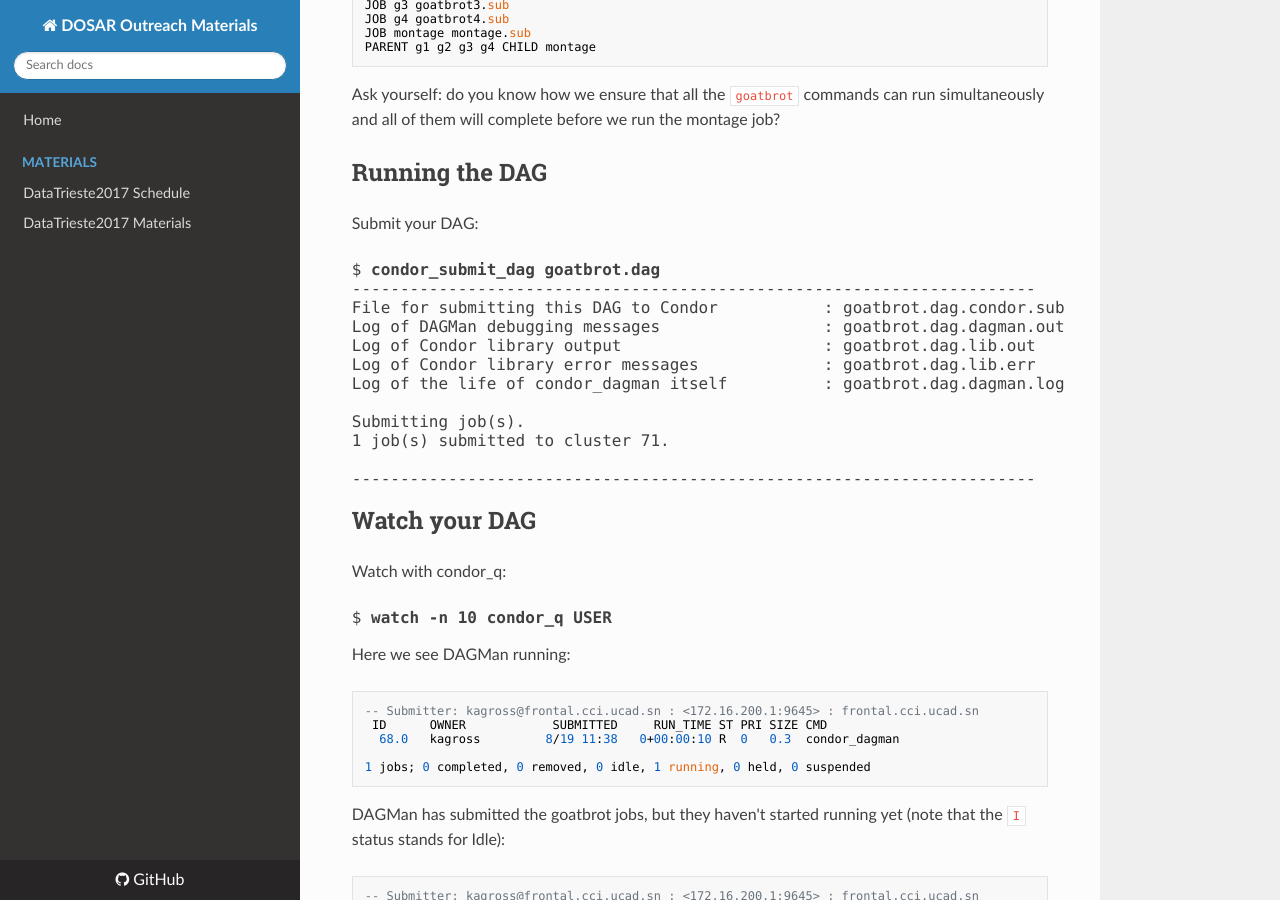
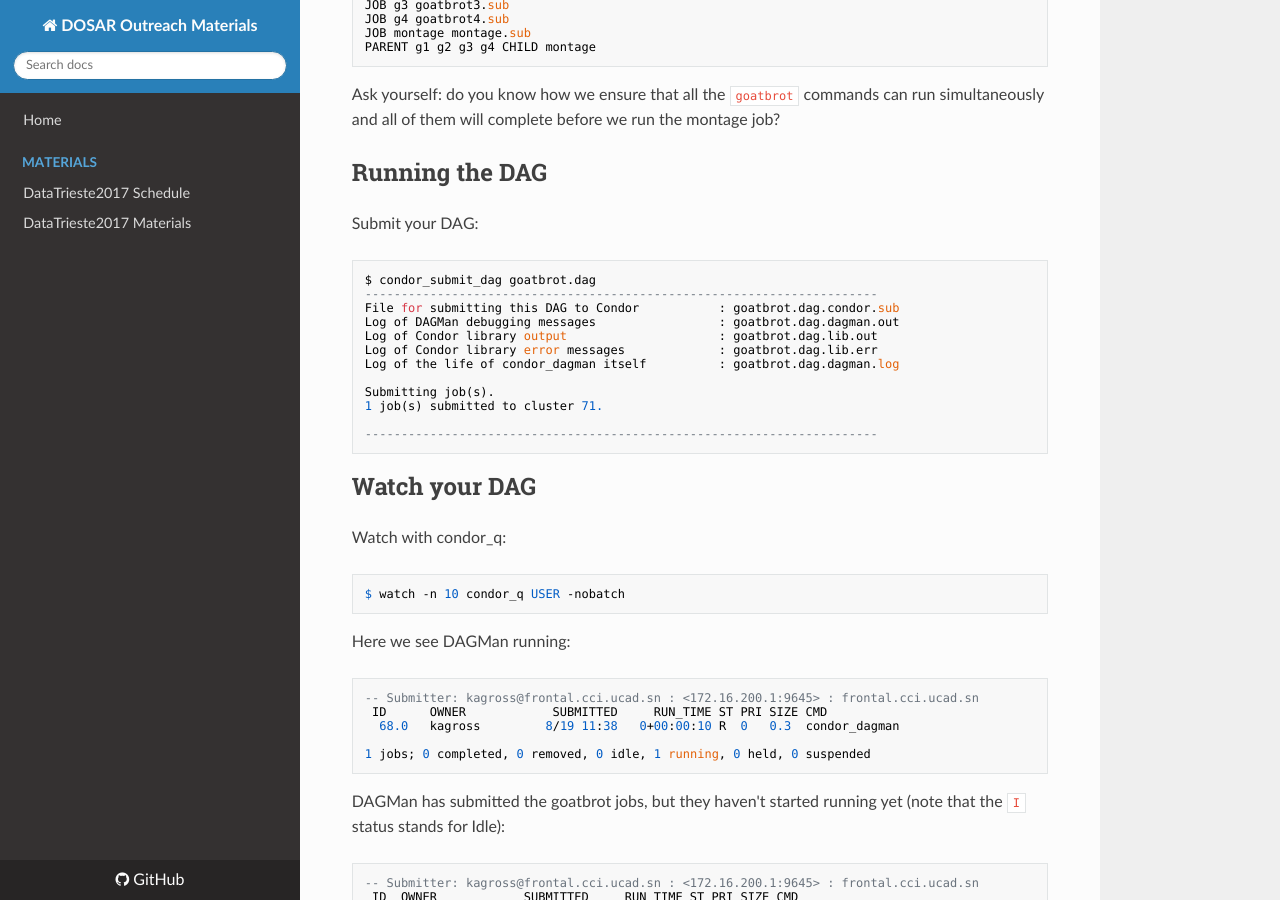
Before and after one commit to opensciencegrid/dosar, an MkDocs documentation site: the page built from docs/Materials/10-ComplexDAG.md, in a window 1280 px wide and 900 px high, scrolled down 2145 px. Built offline with MkDocs 1.6.1, drawn with Linux system fonts in a browser that asks for light colours; nearby versions of some CDN libraries; old or Windows-style settings are respelled for this version of MkDocs; some of the changed text lies outside the part shown.

Commit message:
Update 10-ComplexDAG.md

````diff
--- a/docs/Materials/10-ComplexDAG.md
+++ b/docs/Materials/10-ComplexDAG.md
@@ -114,8 +114,8 @@ Ask yourself: do you know how we ensure that all the `goatbrot` commands can run
 
 Submit your DAG:
 
-<pre>
-$ <b>condor_submit_dag goatbrot.dag</b>
+```
+$ condor_submit_dag goatbrot.dag
 -----------------------------------------------------------------------
 File for submitting this DAG to Condor           : goatbrot.dag.condor.sub
 Log of DAGMan debugging messages                 : goatbrot.dag.dagman.out
@@ -127,15 +127,15 @@ Submitting job(s).
 1 job(s) submitted to cluster 71.
 
 -----------------------------------------------------------------------
-</pre>
+```
 
 ## Watch your DAG
 
 Watch with condor_q:
 
-<pre>
-$ <b>watch -n 10 condor_q USER</b>
-</pre>
+```
+$ watch -n 10 condor_q USER -nobatch
+```
 
 Here we see DAGMan running:
 
@@ -217,8 +217,8 @@ Now it's all done:
 
 Examine your results. For some reason, goatbrot prints everything to stderr, not stdout.
 
-<pre>
-$ <b>cat goatbrot.err.0.0</b>
+```
+$ cat goatbrot.err.0.0
 Complex image:
             Center: -0.75 + 0.75i
              Width: 1.5
@@ -240,15 +240,15 @@ Goatbrot:
     Multithreading: not supported in this build
 
 Completed: 100.0%
-</pre>
+```
 
 Examine your log files (`goatbrot.log` and `montage.log`) and DAGMan output file (`goatbrot.dag.dagman.out`). Do they look as you expect? Can you see the progress of the DAG in the DAGMan output file?
 
 Does your final Mandlebrot image (`mandle.gif`) look correct? To view it we can use Stash.
 
-<pre>
-$ <b>cp mandle.gif ~/stash/public/</b>
-</pre>
+```
+$ cp mandle.gif ~/stash/public/
+```
 
 And now you can go to http://stash.osgconnect.net/~USER . You will see mandle.gif listed.  You can click on it to view it.
 
````
